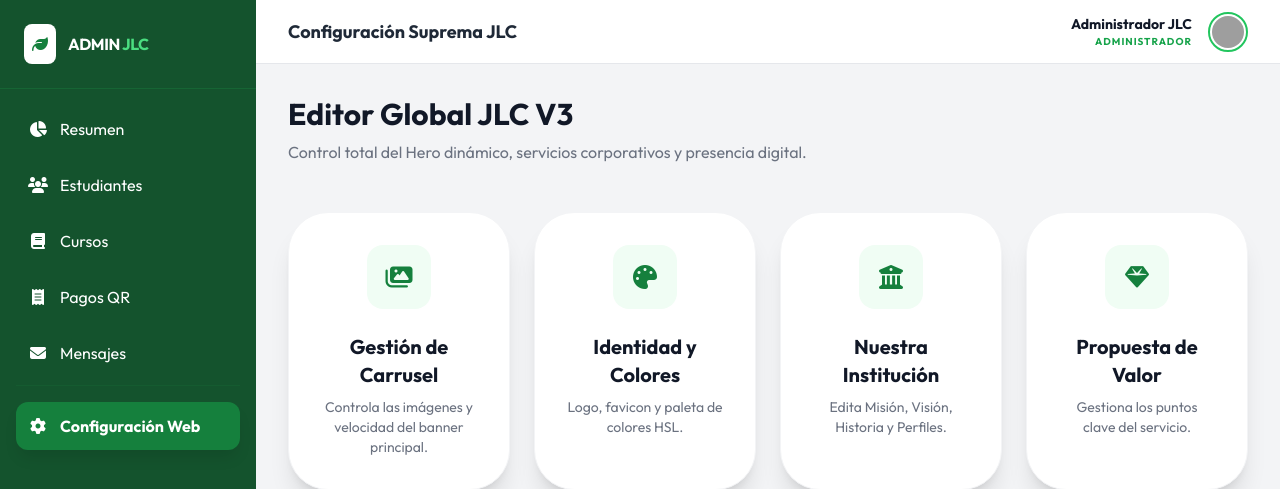
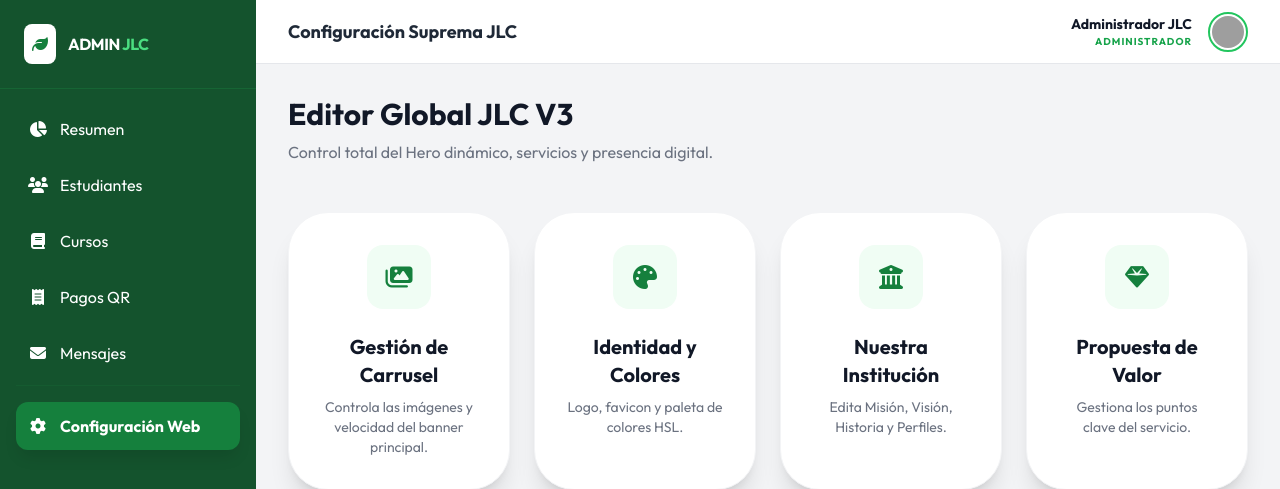
Before and after one commit to yermancondelosada-ship-it/fundacion-jlc, a PHP site: page /Tutorial/admin/configuracion.php in a window 1280 px wide. Shown: the top 489 px of the page. Run offline with PHP 8.4, Linux system fonts and the light colour scheme; a user stored in the database is signed in; data comes from the database, SQL or seed files in the repository; data that the repository does not hold is empty; some libraries are stand-ins or nearby versions; grey boxes are pictures that could not be loaded.

```diff
--- a/admin/configuracion.php
+++ b/admin/configuracion.php
@@ -101,7 +101,7 @@ if ($_SERVER['REQUEST_METHOD'] == 'POST') {
         }
     }
 
-    // 4.5 Servicios Corporativos Management
+    // 4.5 Servicios Management
     if (isset($_POST['action_servicio'])) {
         $id = !empty($_POST['id']) ? $_POST['id'] : null;
         $titulo = $_POST['titulo'];
@@ -288,7 +288,7 @@ $navbar_links_json = $db->query("SELECT valor FROM site_config WHERE llave = 'na
 $navbar_links = $navbar_links_json ? json_decode($navbar_links_json, true) : [
     ['url' => 'index.php', 'text' => 'INICIO'],
     ['url' => 'nuestra-fundacion.php', 'text' => 'NUESTRA FUNDACIÓN'],
-    ['url' => 'servicios-corporativos.php', 'text' => 'SERVICIOS CORPORATIVOS'],
+    ['url' => 'servicios.php', 'text' => 'SERVICIOS'],
     ['url' => 'pilares.php', 'text' => 'PILARES'],
     ['url' => 'propuesta-de-valor.php', 'text' => 'PROPUESTA DE VALOR'],
     ['url' => 'blog.php', 'text' => 'BLOG'],
@@ -377,7 +377,7 @@ include_once __DIR__ . '/includes/admin_header.php';
 
 <div class="mb-12">
     <h3 class="text-3xl font-bold text-gray-900 mb-2">Editor Global JLC V3</h3>
-    <p class="text-gray-500">Control total del Hero dinámico, servicios corporativos y presencia digital.</p>
+    <p class="text-gray-500">Control total del Hero dinámico, servicios y presencia digital.</p>
 </div>
 
 <!-- Main Content Container -->
@@ -426,7 +426,7 @@ include_once __DIR__ . '/includes/admin_header.php';
                 <p class="text-gray-500 text-sm">Gestiona los puntos clave del servicio.</p>
             </div>
 
-            <!-- 5. Servicios Corporativos -->
+            <!-- 5. Servicios -->
             <div onclick="showModule('servicios')"
                 class="module-card bg-white p-8 rounded-[2.5rem] shadow-xl border border-gray-100 flex flex-col items-center text-center">
                 <div class="w-16 h-16 icon-box rounded-2xl flex items-center justify-center text-2xl mb-6">
@@ -1020,7 +1020,7 @@ include_once __DIR__ . '/includes/admin_header.php';
         <!-- Hero Image Upload -->
         <section class="bg-white rounded-[2.5rem] shadow-xl p-10 mb-10 border-l-8 border-brand-500">
             <h4 class="text-2xl font-bold mb-2">Imagen de Cabecera (Hero)</h4>
-            <p class="text-gray-500 mb-6">Esta imagen aparecerá como fondo en el banner principal de la página "Servicios Corporativos". <br><span class="text-xs text-brand-700 font-bold"><i class="fas fa-info-circle"></i> Recomendación: Formato horizontal de alta calidad (ej. 1920x1080px) en JPG o PNG.</span></p>
+            <p class="text-gray-500 mb-6">Esta imagen aparecerá como fondo en el banner principal de la página "Servicios". <br><span class="text-xs text-brand-700 font-bold"><i class="fas fa-info-circle"></i> Recomendación: Formato horizontal de alta calidad (ej. 1920x1080px) en JPG o PNG.</span></p>
             <form action="configuracion.php" method="POST" enctype="multipart/form-data" class="flex flex-col md:flex-row gap-6 items-center">
                 <input type="hidden" name="update_general" value="1">
                 <?php $img_servicios = getConfig('hero_servicios'); ?>
@@ -1044,7 +1044,7 @@ include_once __DIR__ . '/includes/admin_header.php';
 
         <section class="bg-white rounded-[2.5rem] shadow-xl p-10">
             <div class="flex justify-between items-center mb-10">
-                <h4 class="text-2xl font-bold">Servicios Corporativos</h4>
+                <h4 class="text-2xl font-bold">Servicios</h4>
                 <button onclick="openModal('serviceModal')"
                     class="bg-green-600 text-white px-6 py-2 rounded-full font-bold text-xs shadow-lg">AGREGAR
                     NUEVO</button>
--- a/contacto.php
+++ b/contacto.php
@@ -90,7 +90,7 @@ $hero_style = $hero_img ? "background-image: linear-gradient(rgba(0,0,0,0.6), rg
                         <label class="block text-sm font-bold text-gray-700 mb-2 pl-2">Asunto</label>
                         <select name="asunto" class="w-full px-6 py-4 rounded-2xl border-none bg-white shadow-sm focus:ring-2 focus:ring-brand-500 transition-all appearance-none">
                             <option>Información de Cursos</option>
-                            <option>Servicios Corporativos</option>
+                            <option>Servicios</option>
                             <option>Propuesta de Alianza</option>
                             <option>Otro Asunto</option>
                         </select>
--- a/includes/footer.php
+++ b/includes/footer.php
@@ -42,7 +42,7 @@
                 <ul class="space-y-4">
                     <li><a href="index.php" class="hover:text-white transition-colors">Inicio</a></li>
                     <li><a href="pilares.php" class="hover:text-white transition-colors">Nuestros Pilares</a></li>
-                    <li><a href="servicios-corporativos.php" class="hover:text-white transition-colors">Servicios</a>
+                    <li><a href="servicios.php" class="hover:text-white transition-colors">Servicios</a>
                     </li>
                     <li><a href="aula-virtual.php" class="hover:text-white transition-colors">Aula Virtual</a></li>
                 </ul>
--- a/includes/header.php
+++ b/includes/header.php
@@ -120,7 +120,7 @@ function getSiteConfig($key, $default = '') {
                 <div class="hidden lg:flex items-center space-x-5">
                     <a href="index.php" class="text-xs font-bold uppercase tracking-wider hover:text-green-300 transition-colors">Inicio</a>
                     <a href="nuestra-fundacion.php" class="text-xs font-bold uppercase tracking-wider hover:text-green-300 transition-colors">Nuestra Fundación</a>
-                    <a href="servicios-corporativos.php" class="text-xs font-bold uppercase tracking-wider hover:text-green-300 transition-colors">Servicios</a>
+                    <a href="servicios.php" class="text-xs font-bold uppercase tracking-wider hover:text-green-300 transition-colors">Servicios</a>
                     <a href="pilares.php" class="text-xs font-bold uppercase tracking-wider hover:text-green-300 transition-colors">Pilares</a>
                     <a href="propuesta-de-valor.php" class="text-xs font-bold uppercase tracking-wider hover:text-green-300 transition-colors">Propuesta</a>
                     <a href="blog.php" class="text-xs font-bold uppercase tracking-wider hover:text-green-300 transition-colors">Blog</a>
--- a/includes/navbar.php
+++ b/includes/navbar.php
@@ -25,7 +25,7 @@
             $default_links = [
                 ['url' => 'index.php', 'text' => 'INICIO'],
                 ['url' => 'nuestra-fundacion.php', 'text' => 'NUESTRA FUNDACIÓN'],
-                ['url' => 'servicios-corporativos.php', 'text' => 'SERVICIOS CORPORATIVOS'],
+                ['url' => 'servicios.php', 'text' => 'SERVICIOS'],
                 ['url' => 'pilares.php', 'text' => 'PILARES'],
                 ['url' => 'propuesta-de-valor.php', 'text' => 'PROPUESTA DE VALOR'],
                 ['url' => 'blog.php', 'text' => 'BLOG'],
--- a/servicios-corporativos.php
+++ b/servicios.php
@@ -16,7 +16,7 @@ $hero_style = $hero_img ? "background-image: linear-gradient(rgba(0,0,0,0.6), rg
 <!-- Hero Section -->
 <section class="bg-brand-800 py-24 text-white relative overflow-hidden" style="<?php echo $hero_style; ?>">
     <div class="container mx-auto px-4 text-center relative z-10">
-        <h1 class="text-5xl font-bold mb-4"><?php echo getSiteConfig('servicios_hero_titulo', 'Servicios Corporativos'); ?></h1>
+        <h1 class="text-5xl font-bold mb-4"><?php echo getSiteConfig('servicios_hero_titulo', 'Servicios'); ?></h1>
         <p class="text-xl text-green-100 max-w-2xl mx-auto"><?php echo getSiteConfig('servicios_hero_subtitulo', 'Soluciones integrales para organizaciones que buscan innovar y generar impacto positivo.'); ?></p>
     </div>
 </section>
```
